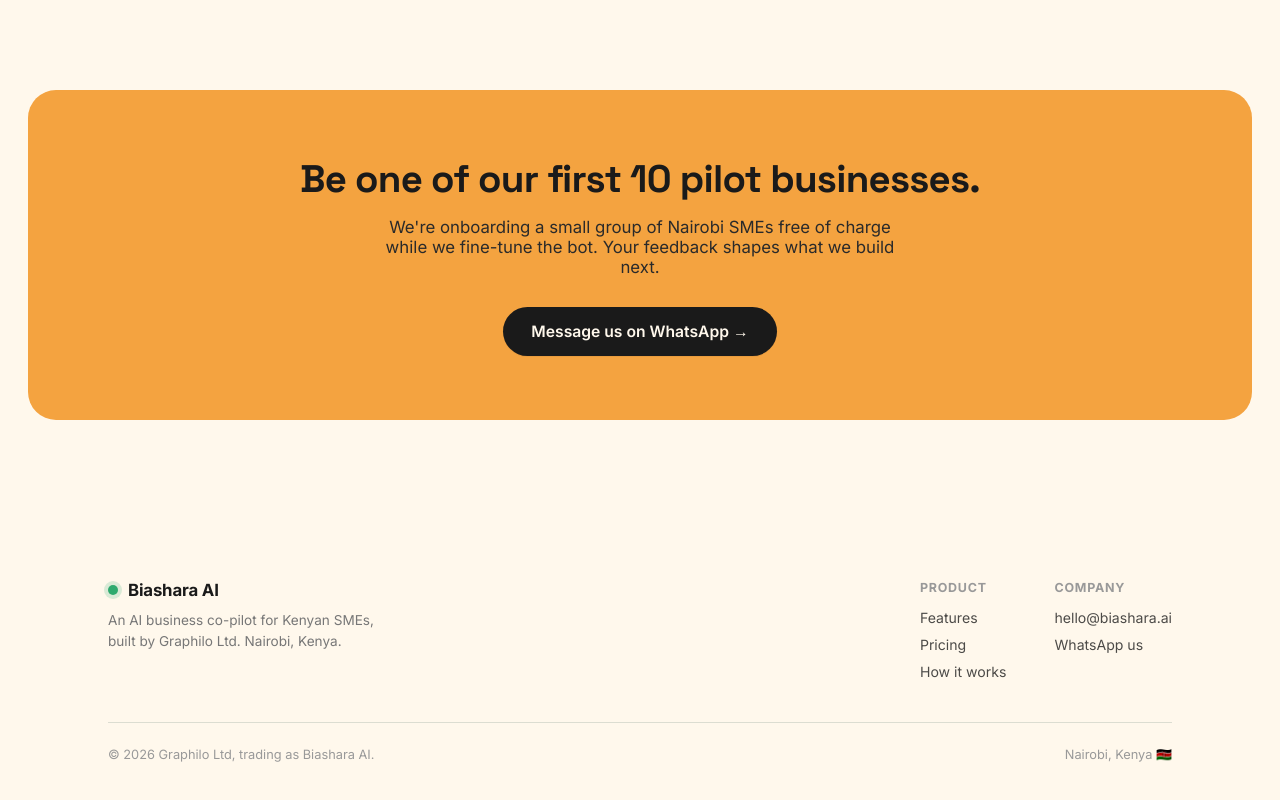
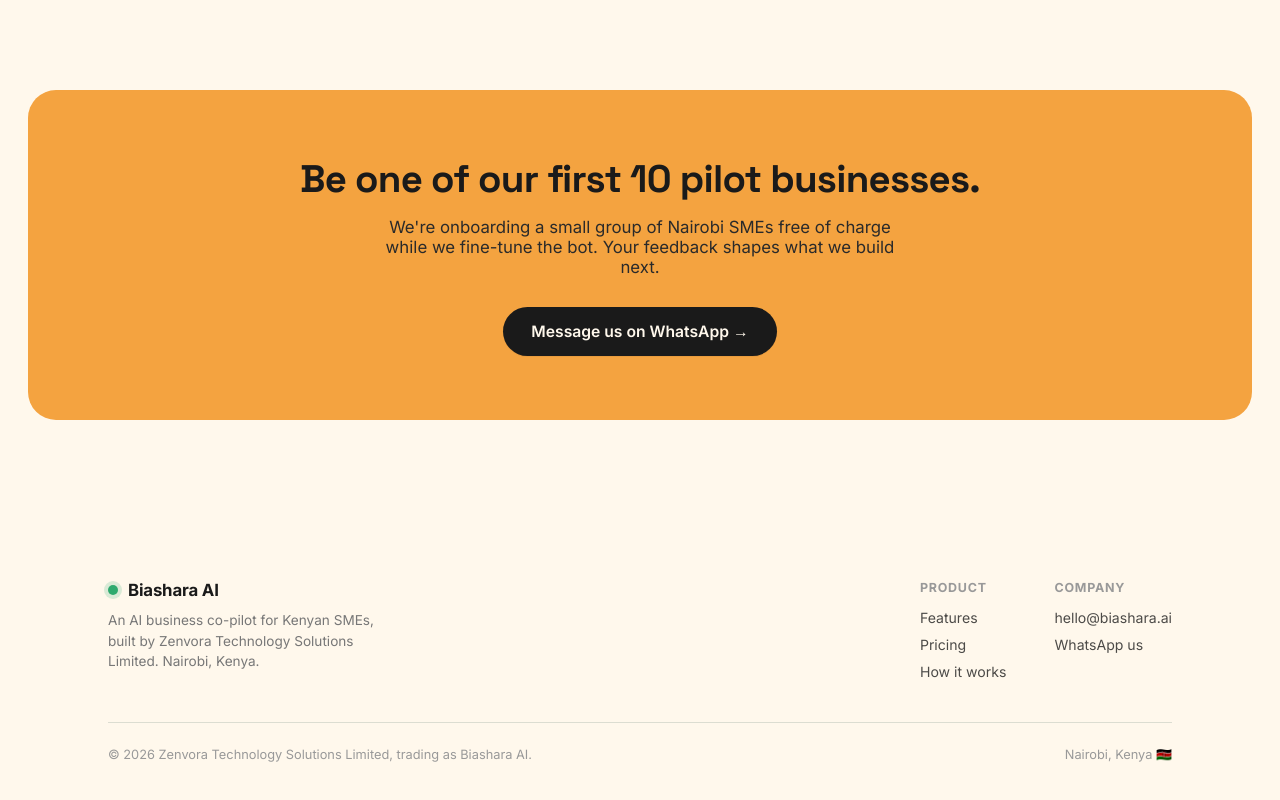
Before and after one commit to KIBANGAFELIX/biashara-ai-site, a plain HTML site: page index.html in a window 1280 px wide. Shown: the part 5126-5926 px from the top of the page. Drawn offline with Linux system fonts and the light colour scheme.

Commit message:
Update company name from Graphilo to Zenvora

```diff
--- a/index.html
+++ b/index.html
@@ -4,7 +4,7 @@
 <meta charset="UTF-8">
 <meta name="viewport" content="width=device-width, initial-scale=1.0">
 <title>Biashara AI — Your business co-pilot, on WhatsApp</title>
-<meta name="description" content="Biashara AI logs your sales, tracks expenses, and sends you reports — all on WhatsApp. Built for Kenyan SMEs by Graphilo Ltd.">
+<meta name="description" content="Biashara AI logs your sales, tracks expenses, and sends you reports — all on WhatsApp. Built for Kenyan SMEs by Zenvora Technology Solutions Limited.">
   <link rel="icon" href="favicon.ico" sizes="any">
 <link rel="icon" type="image/png" sizes="32x32" href="favicon-32x32.png">
 <link rel="icon" type="image/png" sizes="16x16" href="favicon-16x16.png">
@@ -760,7 +760,7 @@
     <div class="footer-grid">
       <div class="footer-brand">
         <div class="brand"><span class="dot"></span>Biashara AI</div>
-        <p>An AI business co-pilot for Kenyan SMEs, built by Graphilo Ltd. Nairobi, Kenya.</p>
+        <p>An AI business co-pilot for Kenyan SMEs, built by Zenvora Technology Solutions Limited. Nairobi, Kenya.</p>
       </div>
       <div class="footer-links">
         <div class="footer-col">
@@ -777,7 +777,7 @@
       </div>
     </div>
     <div class="footer-bottom">
-      <span>© 2026 Graphilo Ltd, trading as Biashara AI.</span>
+      <span>© 2026 Zenvora Technology Solutions Limited, trading as Biashara AI.</span>
       <span>Nairobi, Kenya 🇰🇪</span>
     </div>
   </div>
```
